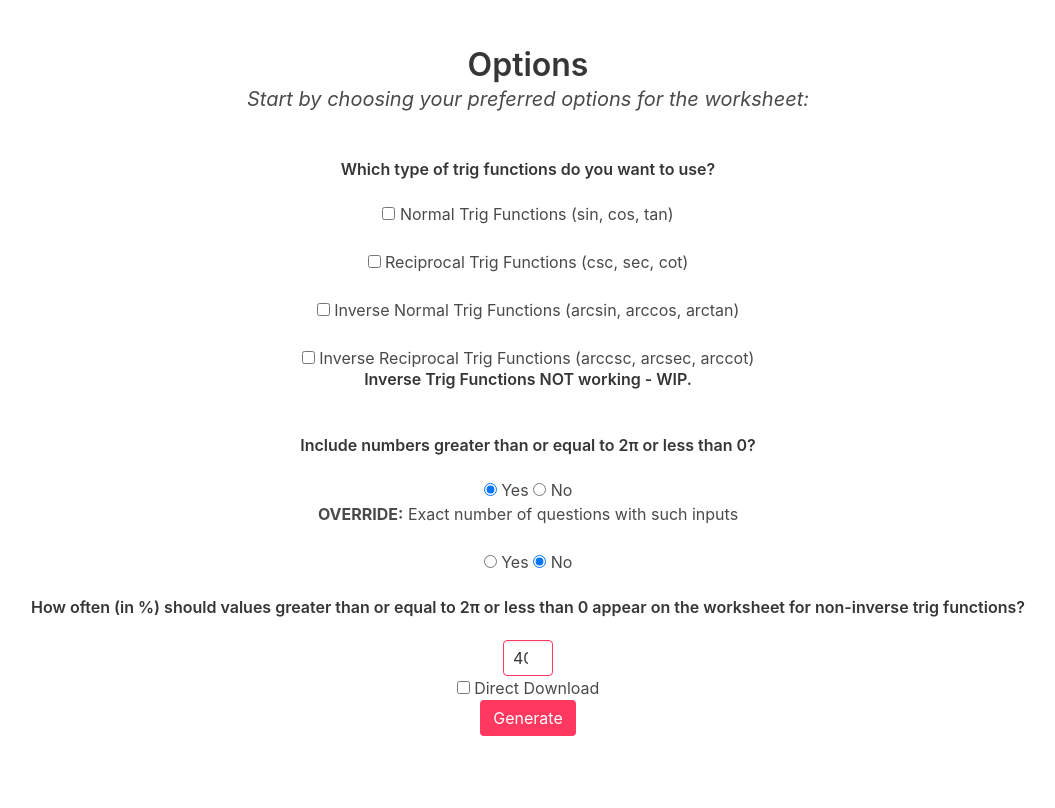
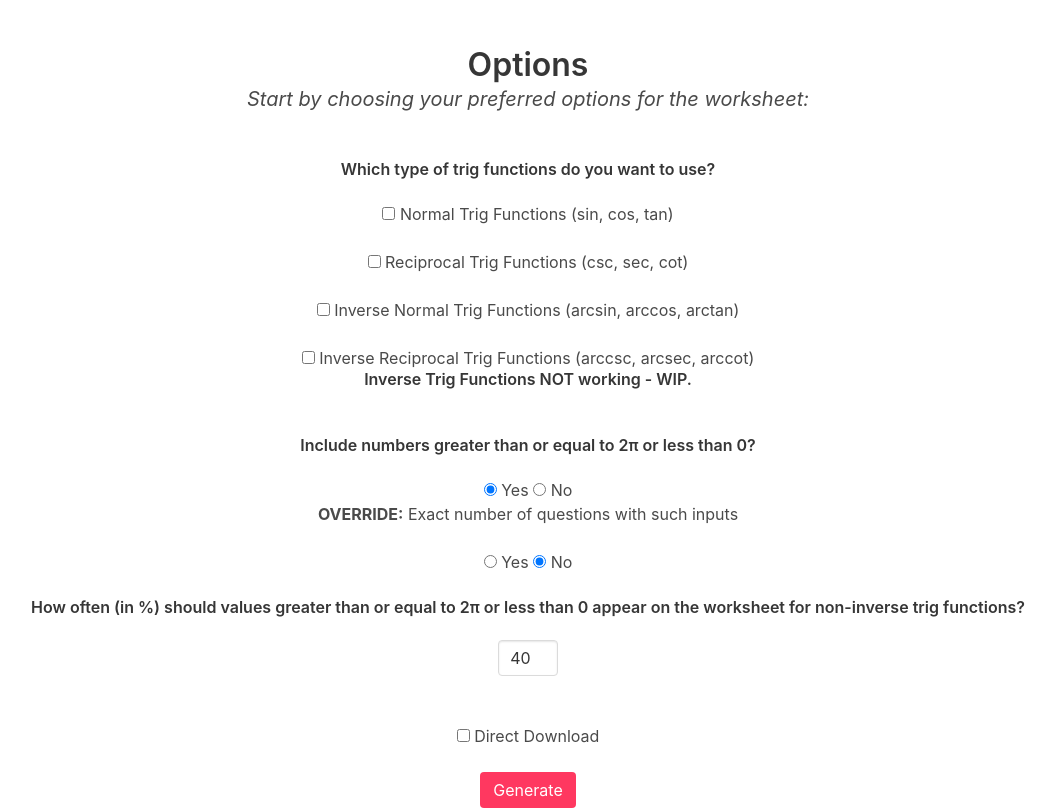
Before and after one commit to bryli/SpeedTrig, a Flask app: page / in a window 1280 px wide, after a click on "yes". Shown: the part 113-921 px from the top of the page, without its empty margins (112-1167 px from the left). Before the commit the page ends 849 px from the top, so only its background shows below. Run offline with Flask 2, Linux system fonts and the light colour scheme; some libraries are stand-ins or nearby versions.

Commit message:
Fixed styling.

```diff
--- a/templates/index.html
+++ b/templates/index.html
@@ -81,20 +81,20 @@
                 <br/><br/>
                 <div id="defaultG" style="display:block;">
                     <h1 class="title is-6">How often (in %) should values greater than or equal to 2&#960 or less than 0 appear on the worksheet for non-inverse trig functions?</h1>
-                      <div class="control" style="width:50px; margin:auto; text-align: center">
-                        <input class="input is-danger" style="text-align: center !important;" placeholder="Number" type="number" name="chance" id="chance" min="0" max="100" value="40">
+                      <div class="control" style="width:60px; margin:auto; text-align: center">
+                        <input class="input" style="text-align: center !important;" placeholder="Number" type="number" name="chance" id="chance" min="0" max="100" value="40">
                       </div>
                 </div>
                 <div id="override" style="display:none;">
                     <h1 class="title is-6">How many values greater than or equal to 2&#960 or less than 0 should be on the worksheet for non-inverse trig functions?</h1>
-                      <div class="control" style="width:50px; margin:auto; text-align: center">
-                     <input class="input is-danger" style="text-align: center !important;" placeholder="Number" type="number" name="num" id="num" min="0" max="12" value="2">
+                      <div class="control" style="width:60px; margin:auto; text-align: center">
+                     <input class="input" style="text-align: center !important;" placeholder="Number" type="number" name="num" id="num" min="0" max="12" value="2">
                   </div>
                 </div>
             </div>
-            <label class="checkbox"><input type="checkbox" name="dl", id="dl">  Direct Download</label>
-
-             <br/>
+                <br/><br/>
+            <label class="checkbox"><input type="checkbox" name="dl" id="dl">  Direct Download</label>
+             <br/><br/>
                <input id="button" class="button is-danger" type="submit" value="Generate">
             </form>
         </div>
```
